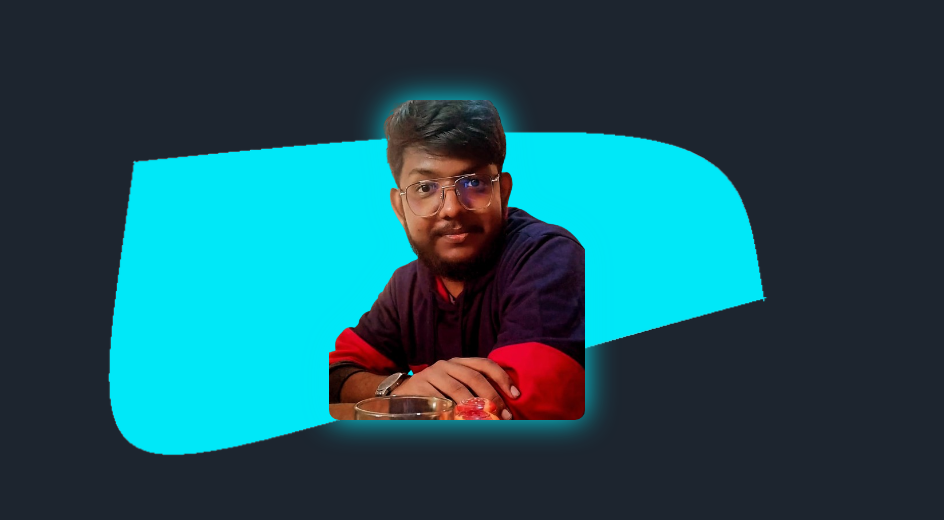
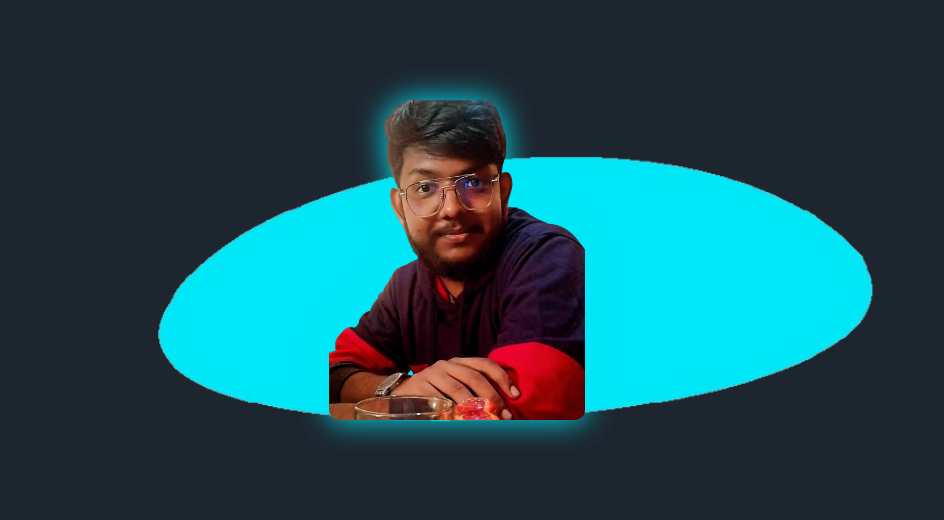
Before and after one commit to AdityaGaur7/portfolio-adgaur, a plain HTML site: page index.html in a window 1280 px wide. Shown: the part 114-634 px from the top of the page, 620-1564 px from the left, 944 px wide, since content can reach past the window. Drawn offline with nearby package versions, Linux system fonts and the light colour scheme; a web font is replaced by a local one.

Commit message:
new changes

```diff
--- a/index.html
+++ b/index.html
@@ -70,7 +70,7 @@
             </div>
             <div class="right">
                 <div class="frame">
-                    <img src="bg1.png" id="bg" alt="">
+                    <img src="bg-oval.png" id="bg" alt="">
                     <img src="me.png" alt="" id="img">
 
 
```
Also changed, not shown: bg-oval.png (added).
